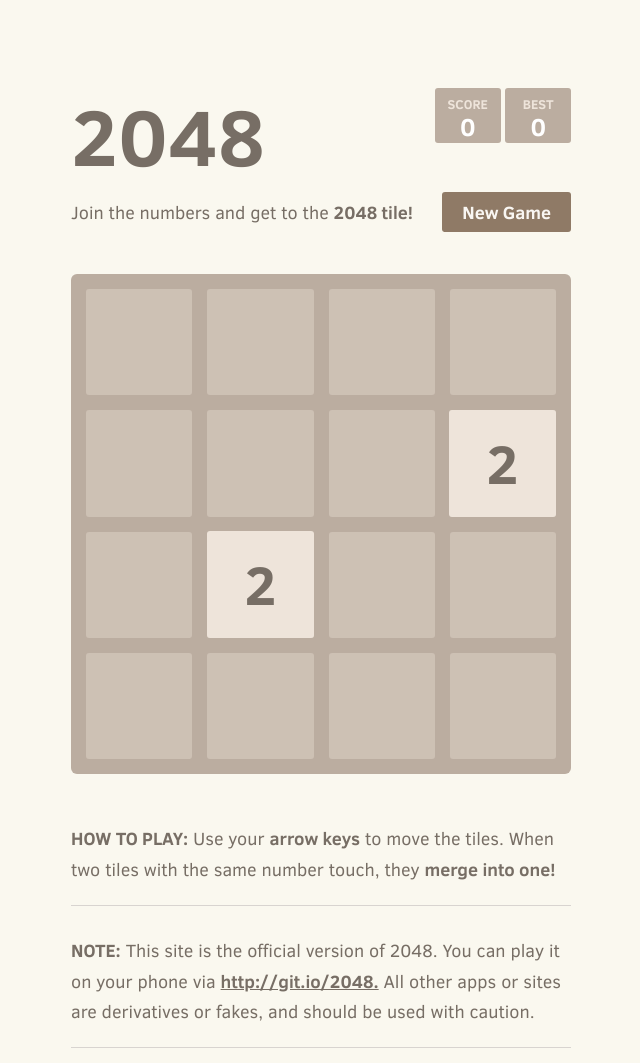
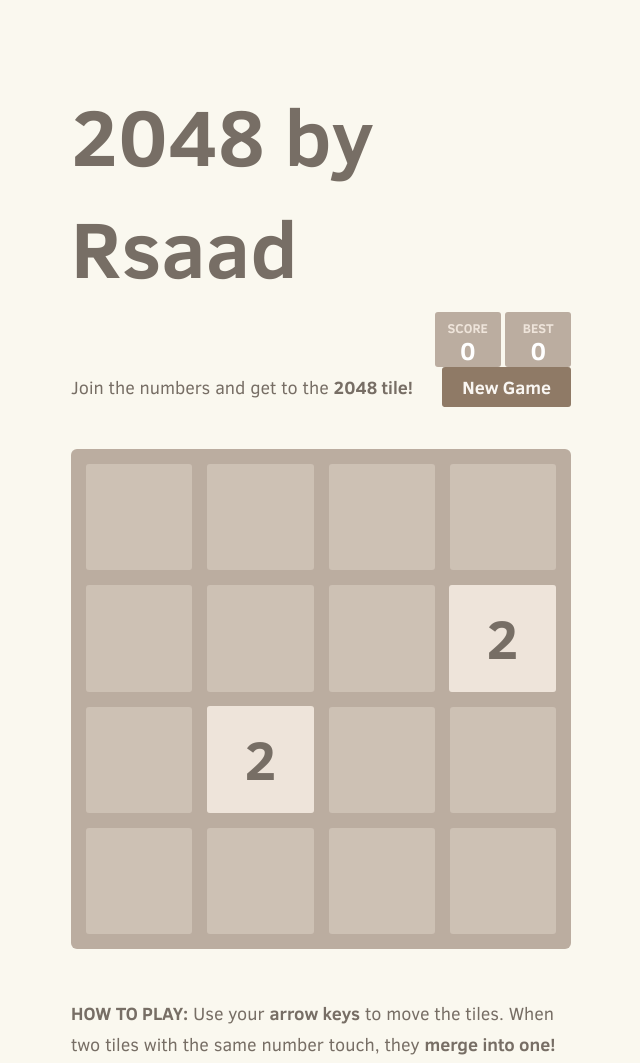
Before and after one commit to ryansaad/2048-game-ci-cd, a plain HTML site: page index.html in a window 1280 px wide. Shown: the top 1063 px of the page, without its empty margins (319-959 px from the left). Drawn offline with Linux system fonts and the light colour scheme.

Commit message:
Changed game name to 2048 by Rsaad

```diff
--- a/index.html
+++ b/index.html
@@ -19,7 +19,7 @@
 <body>
   <div class="container">
     <div class="heading">
-      <h1 class="title">2048</h1>
+      <h1 class="title">2048 by Rsaad</h1>
       <div class="scores-container">
         <div class="score-container">0</div>
         <div class="best-container">0</div>
```
